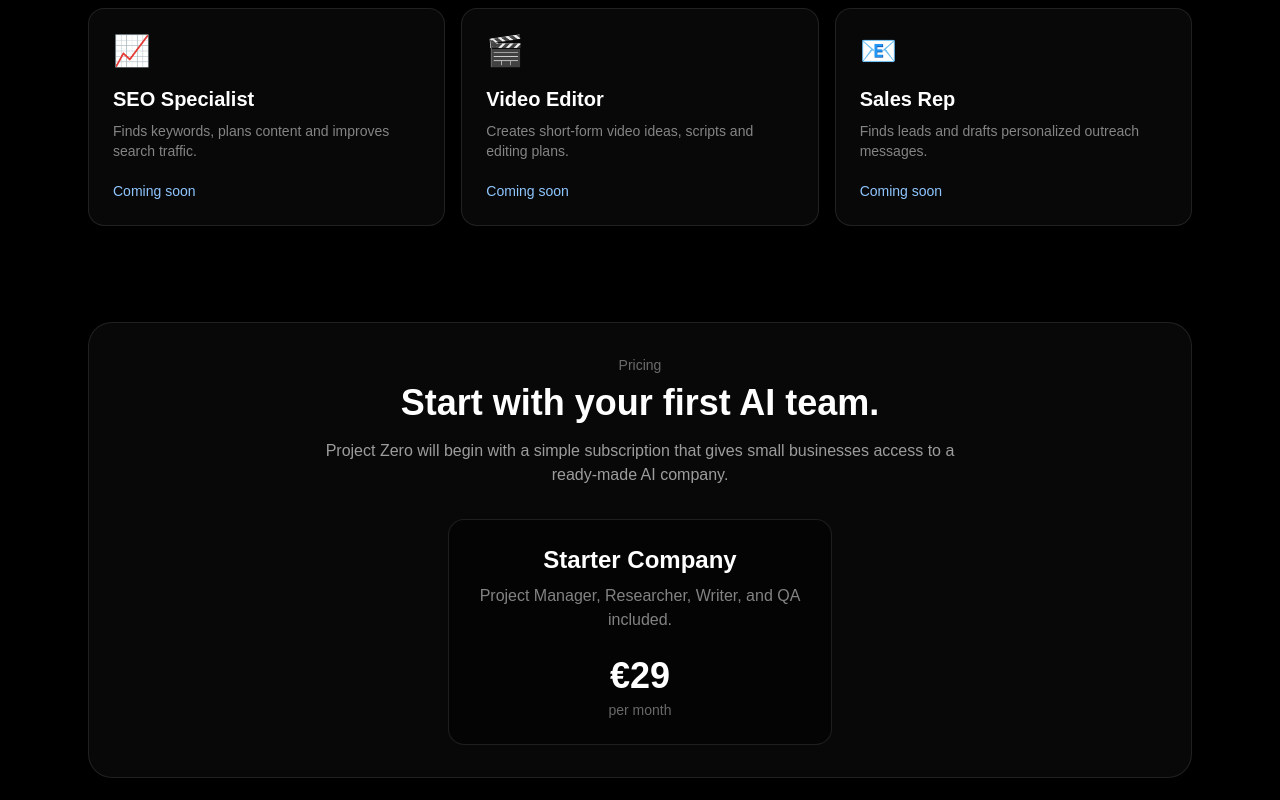
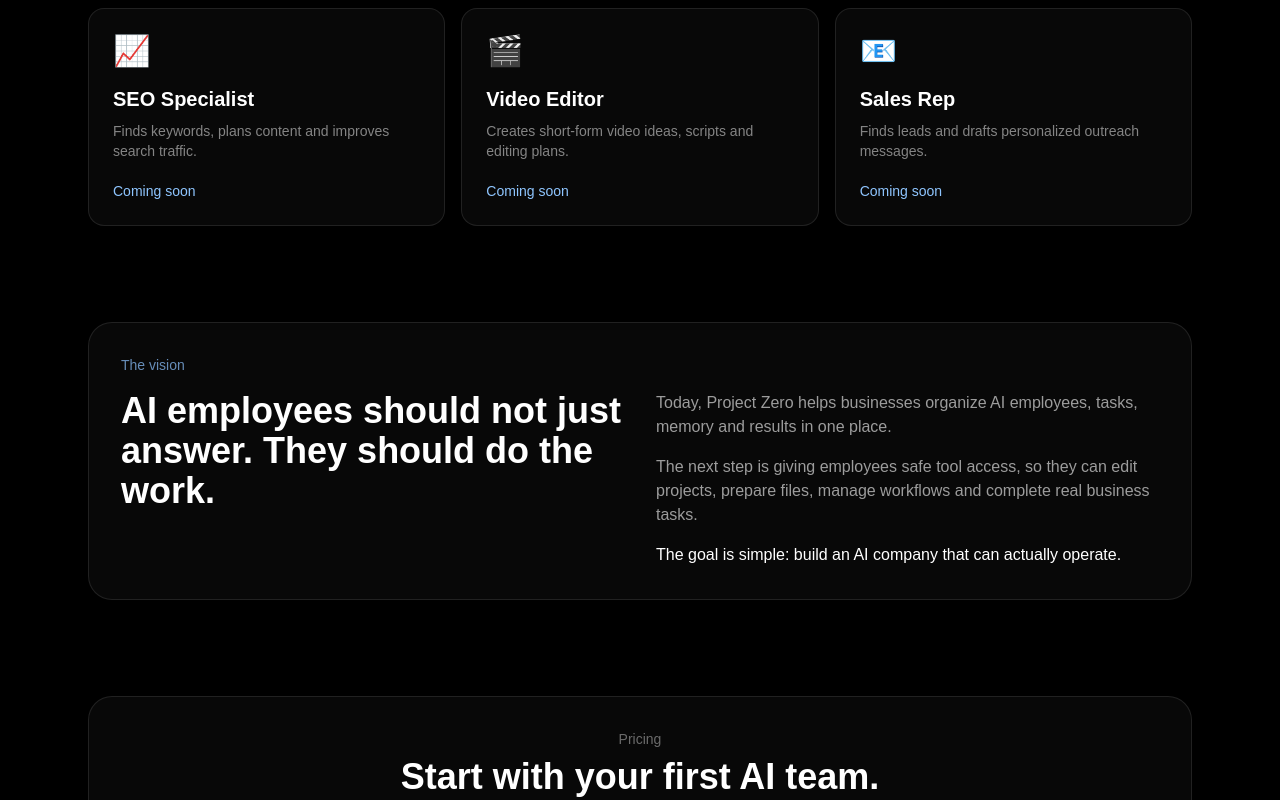
Before and after one commit to Finalexs/project-zero, a Next.js app in the folder app/: page / in a window 1280 px wide. Shown: the part 2972-3772 px from the top of the page. Built offline with nearby package versions, Linux system fonts and the light colour scheme.

Commit message:
Add product vision section

```diff
--- a/app/src/app/page.tsx
+++ b/app/src/app/page.tsx
@@ -275,7 +275,9 @@ Not another workflow.
       </p>
     </div>
   </div>
-</div></div><div className="mt-24 w-full">
+</div>
+</div>
+<div className="mt-24 w-full">
   <p className="text-sm text-white/40">How it works</p>
   <h2 className="mt-2 text-4xl font-bold">From idea to finished work.</h2>
 
@@ -350,6 +352,32 @@ Not another workflow.
   </div>
 </div>
 
+
+<div className="mt-24 w-full rounded-3xl border border-white/10 bg-white/[0.03] p-8 text-left">
+  <p className="text-sm text-blue-300/70">The vision</p>
+
+  <div className="mt-4 grid gap-8 md:grid-cols-2">
+    <div>
+      <h2 className="text-4xl font-bold">
+        AI employees should not just answer. They should do the work.
+      </h2>
+    </div>
+
+    <div className="space-y-4 text-white/60">
+      <p>
+        Today, Project Zero helps businesses organize AI employees, tasks, memory and results in one place.
+      </p>
+
+      <p>
+        The next step is giving employees safe tool access, so they can edit projects, prepare files, manage workflows and complete real business tasks.
+      </p>
+
+      <p className="text-white">
+        The goal is simple: build an AI company that can actually operate.
+      </p>
+    </div>
+  </div>
+</div>
 <div id="pricing" className="mt-24 w-full rounded-3xl border border-white/10 bg-white/[0.03] p-8 text-center">
   <p className="text-sm text-white/40">Pricing</p>
   <h2 className="mt-2 text-4xl font-bold">Start with your first AI team.</h2>
```
